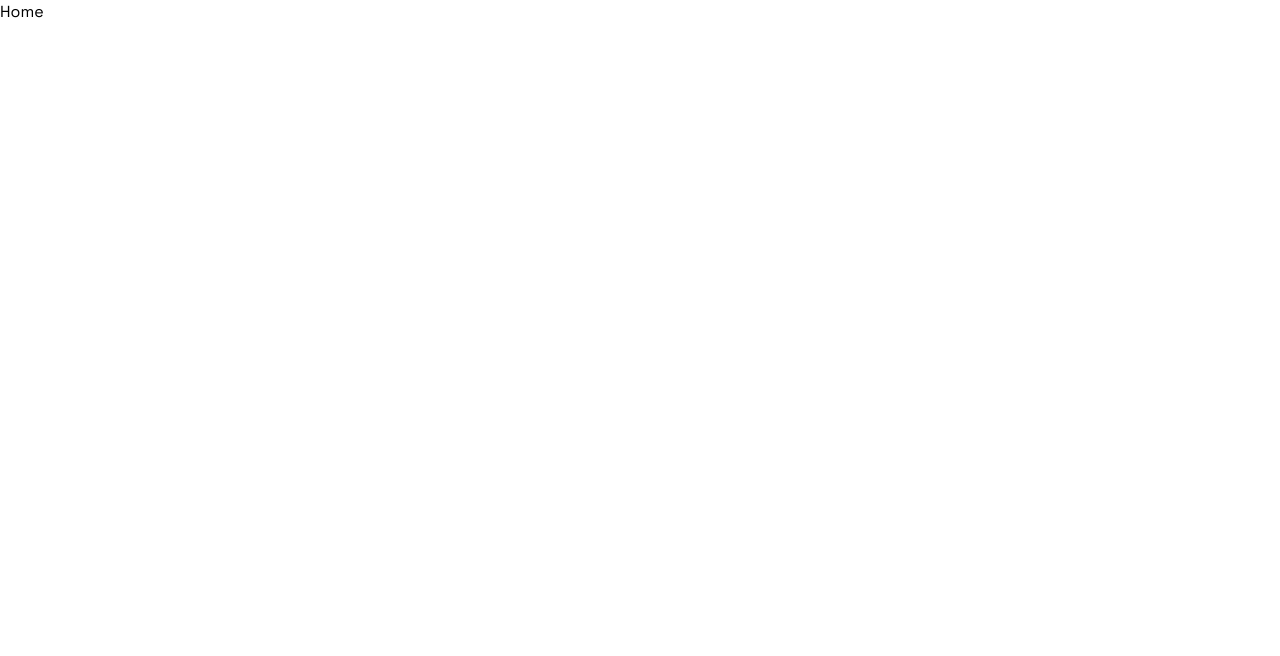
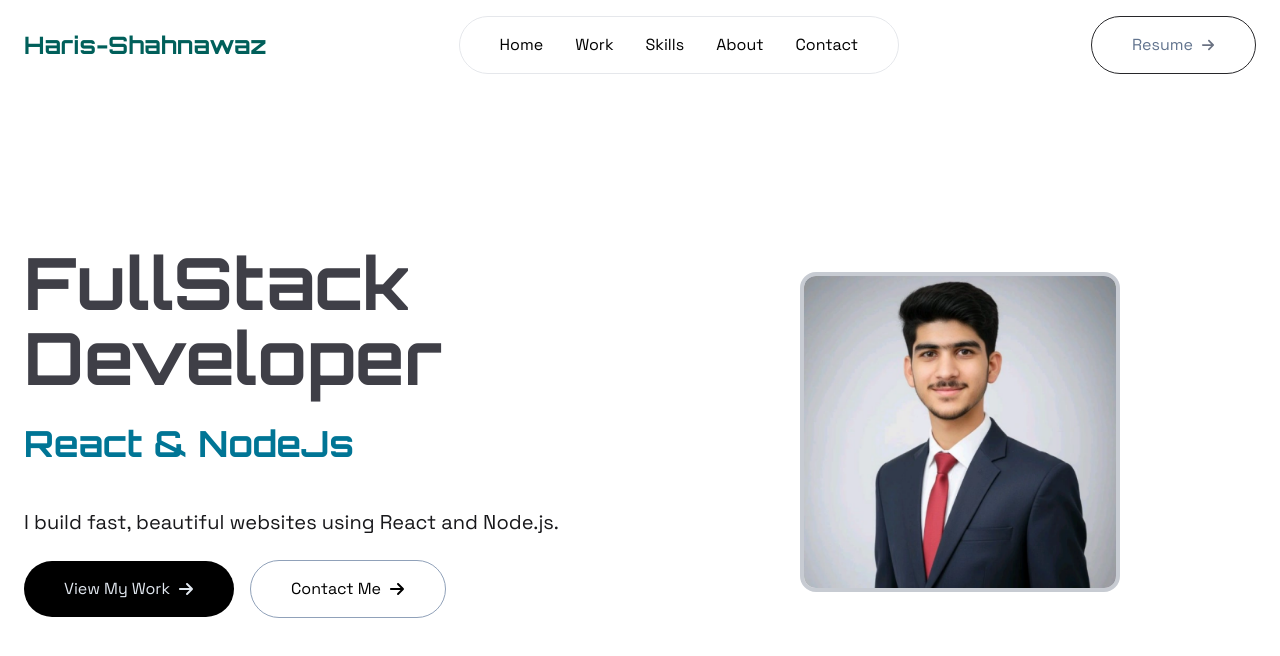
Before and after one commit to HarisShahnawaz/My-Portfolio-Website, a React (Vite) app: page / in a window 1280 px wide. Shown: the top 656 px of the page. Built offline with nearby package versions, Linux system fonts and the light colour scheme.

Commit message:
ADD NAVBAR AND HERO COMPONENT

```diff
--- a/src/assets/asstes.js
+++ b/src/assets/asstes.js
@@ -1,5 +1,5 @@
 import { FaCode, FaDesktop, FaMicrochip, FaMobile, FaReact, FaRProject, FaSchool } from 'react-icons/fa6'
-import profileImg from '../assets/profile.avif'
+import profileImg from '../assets/profile.png'
 import { FaProjectDiagram } from 'react-icons/fa'
 
 
--- /dev/null
+++ b/src/components/Hero.jsx
@@ -0,0 +1,47 @@
+import React from 'react'
+import { FaArrowRight } from 'react-icons/fa6'
+import { assets } from '../assets/asstes'
+
+const Hero = () => {
+  return (
+    <div id='home' className='min-h-screen flex items-center pt-16'>
+    <div className='max-w-7xl mx-auto px-6 py-20'>
+      <div className='grid grid-cols-1 lg:grid-cols-2 gap-12 items-center'>
+        <div className='items-center lg:text-left'>
+          <h1 className='text-5xl sm:text-6xl md:text-7xl font-bold  mb-10'>
+            <span className='text-zinc-700 font-orbitron '>FullStack Developer</span>
+            <br />
+        <span className='text-cyan-700 font-orbitron text-4xl'>React & NodeJs</span>
+          </h1>
+          <p className='text-xl text-zinc-900 mb-6 '>
+            I build fast, beautiful websites using React and Node.js.
+          </p>
+           <div className='flex flex-col md:flex-row items-center gap-4'>
+            <button
+             className='flex gap-2 items-center px-10 py-4 bg-black rounded-full text-slate-200 hover:text-white cursor-pointer'>
+                View My Work
+                 <FaArrowRight/>
+                </button>
+            <button
+             className='flex items-center gap-2 border border-slate-400 rounded-full px-10 py-4 hover:border-slate-800 transition duration-300 cursor-pointer'>
+                Contact Me
+                 <FaArrowRight/>
+                </button>
+           </div>
+        </div>
+
+            {/*image section right side*/}
+             <div className='flex justify-center'>
+              <div className='relative w-72 h-72 sm:w-80 sm:h-80 floating'>
+               <div className='absolute inset-0 rounded-2xl overflow-hidden border-4 border-slate-600/30 glow'>
+                <img  className='w-full h-full object-cover' src={assets.profileImg} alt="" />
+               </div>
+              </div>
+             </div>
+      </div>
+    </div>
+    </div>
+  )
+}
+
+export default Hero
--- /dev/null
+++ b/src/components/Navbar.jsx
@@ -0,0 +1,34 @@
+import React from 'react'
+import { navMenu } from '../assets/asstes'
+import { FaArrowRight } from 'react-icons/fa6'
+const Navbar = () => {
+  return (
+    <div className='fixed w-full py-4 z-50'>
+        <div className='max-w-7xl mx-auto px-6'>
+         <div className='flex justify-between items-center'>
+            {/*logo*/}
+            <div className='text-2xl font-bold text-zinc-800'>
+                <span className='text-teal-800 font-orbitron'>Haris-</span>
+                <span className='text-teal-800 font-orbitron'>Shahnawaz</span>
+            </div>
+            {/*Menu*/}
+            <div className='hidden md:flex space-x-8 border border-gray-200 rounded-full px-10 py-4 '>
+              {navMenu.map((item , index) => (
+                <a key={index}  href={`#${item}`}>{item}</a>
+              ))}
+            </div>
+            {/*Buttons*/}
+            <div>
+                <button className='px-10 py-4 border border-zinc-800 rounded-full flex items-center gap-2 cursor-pointer text-slate-500 hover:text-slate-800 hover:translate-y-1 transition duration-300 '>
+                    Resume
+                    <FaArrowRight className='text-gray-500 text-sm '/>
+                </button>
+            </div>
+
+         </div>
+        </div>
+    </div>
+  )
+}
+
+export default Navbar
--- a/src/index.css
+++ b/src/index.css
@@ -18,3 +18,6 @@ h1 h2 h3 h4 {
 .floating {
   animation: float 6s ease-in-out infinite;
 }
+.font-orbitron{
+  font-family:'Orbitron'
+}
--- a/src/main.jsx
+++ b/src/main.jsx
@@ -7,5 +7,5 @@ import { BrowserRouter } from "react-router-dom";
 createRoot(document.getElementById("root")).render(
   <BrowserRouter>
     <App />
-  </BrowserRouter>,
+  </BrowserRouter>
 );
--- a/src/pages/Home.jsx
+++ b/src/pages/Home.jsx
@@ -1,8 +1,13 @@
 import React from "react";
+import Navbar from "../components/Navbar";
+import Hero from "../components/Hero";
 
 const Home = () => {
   return(
-     <div>Home</div>
+     <div>
+      <Navbar/>
+      <Hero/>
+     </div>
   )
 }
 export default Home
```
